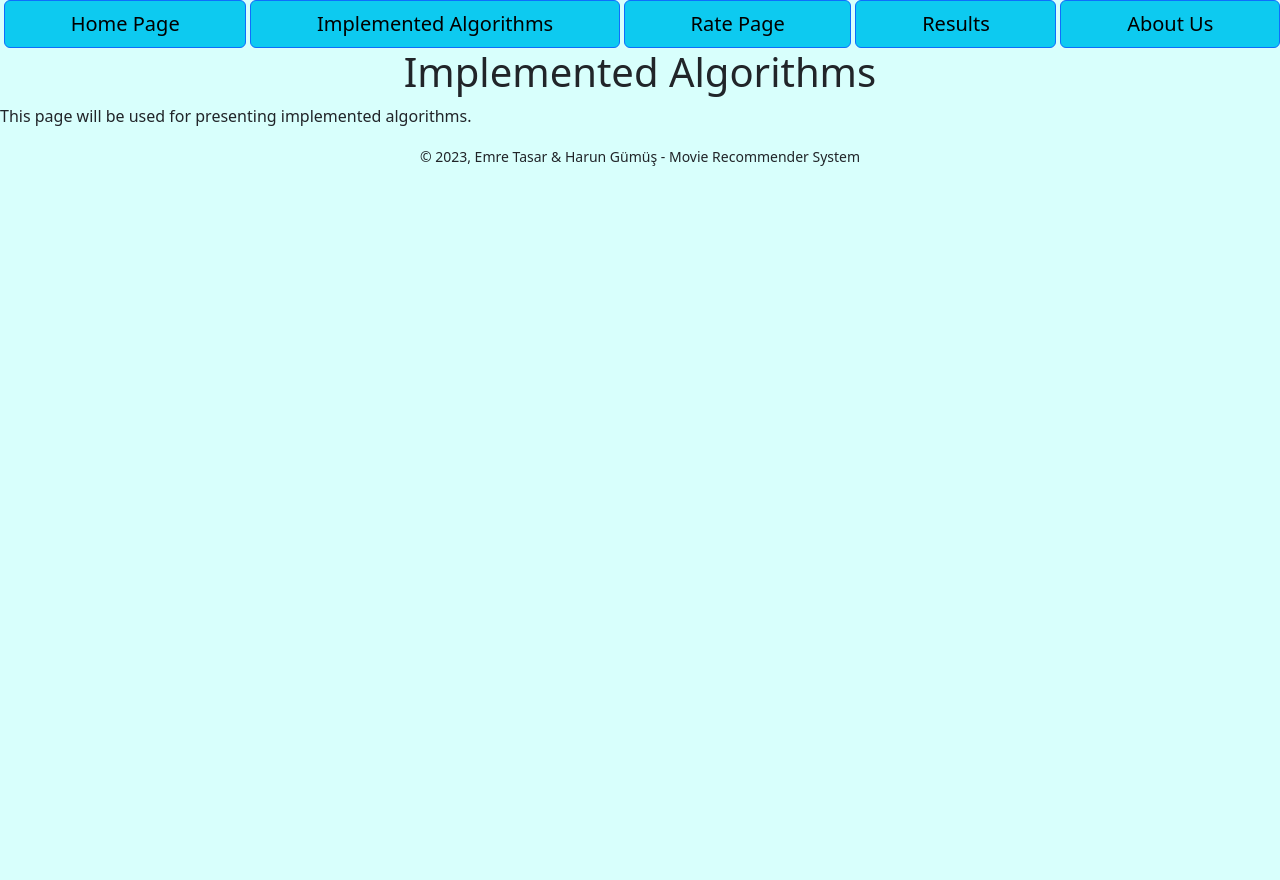
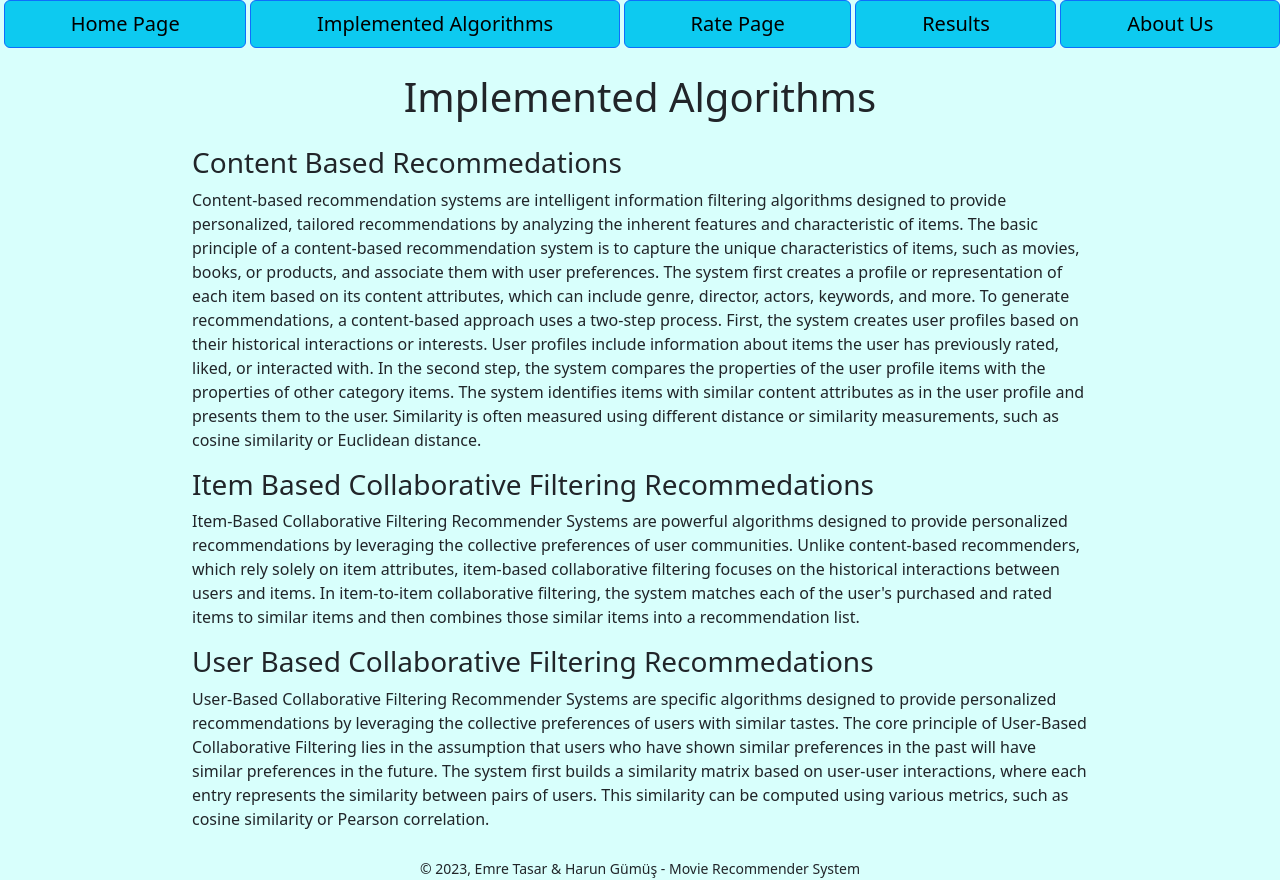
Before and after one commit to emretasar/MovieRecommenderSystem, a Flask app: page /algorithms in a window 1280 px wide. Before the commit the page ends 166 px from the top, so only its background shows below. Run offline with Flask 3, Linux system fonts and the light colour scheme; some libraries are stand-ins or nearby versions.

Commit message:
Minor bug fixes

```diff
--- a/config.py
+++ b/config.py
@@ -3,5 +3,5 @@ PORT = 8080
 
 MYSQL_HOST = 'localhost'
 MYSQL_USER = 'root'
-MYSQL_PASSWORD = ''
+MYSQL_PASSWORD = 'Kr3yW4gH2t'
 MYSQL_DB = 'movies'
--- a/static/style.css
+++ b/static/style.css
@@ -1,35 +1,29 @@
 body {
-    background-color: #9BE8D8;
-    background-color: #C1ECE4;
-    background-color: #A7ECEE;
     background-color: #d8fffc;
 
 }
 
 h1 {
     text-align: center;
+    margin-top: 25px;
+    margin-bottom: 25px;
+}
+
+.recommendations {
+    margin-left: 5%;
 }
 
 footer {
     text-align: center;
 }
 
-.about-emre, .about-harun{
-    text-align: center;
-    margin-left: 10%;
-    margin-right: 10%;
+.about-emre, .about-harun, .implemented-algorithms, .intro{
+    margin-left: 15%;
+    margin-right: 15%;
     margin-bottom: 25px;
 }
 
-.intro{
-    text-align: center;
-    margin-left: 10%;
-    margin-right: 10%;
-}
-
 .card {
-    background-color: #B0DAFF;
-    background-color: #F6F1F1;
     background-color: #ECF9FF;
     margin-bottom: 5px;
 }
--- a/templates/algorithms.html
+++ b/templates/algorithms.html
@@ -3,8 +3,14 @@
 {% block content %}
 
     <h1>Implemented Algorithms</h1>
-    <p>This page will be used for presenting implemented algorithms.</p>
-
+    <div class="implemented-algorithms">
+        <h3>Content Based Recommedations</h3>
+        <p>Content-based recommendation systems are intelligent information filtering algorithms designed to provide personalized, tailored recommendations by analyzing the inherent features and characteristic of items. The basic principle of a content-based recommendation system is to capture the unique characteristics of items, such as movies, books, or products, and associate them with user preferences. The system first creates a profile or representation of each item based on its content attributes, which can include genre, director, actors, keywords, and more. To generate recommendations, a content-based approach uses a two-step process. First, the system creates  user profiles based on their historical interactions or interests. User profiles include information about items the user has previously rated, liked, or interacted with. In the second step, the system compares the properties of  the user profile items with the properties of other category items. The system identifies items with similar content attributes as in the user profile and presents them to the user. Similarity is often measured using different distance or similarity measurements, such as cosine similarity or Euclidean distance.</p>
+        <h3>Item Based Collaborative Filtering Recommedations</h3>
+        <p>Item-Based Collaborative Filtering Recommender Systems are powerful algorithms designed to provide personalized recommendations by leveraging the collective preferences of user communities. Unlike content-based recommenders, which rely solely on item attributes, item-based collaborative filtering focuses on the historical interactions between users and items. In item-to-item collaborative filtering, the system matches each of the user's purchased and rated items to similar items and then combines those similar items into a recommendation list. </p>
+        <h3>User Based Collaborative Filtering Recommedations</h3>
+        <p>User-Based Collaborative Filtering Recommender Systems are specific algorithms designed to provide personalized recommendations by leveraging the collective preferences of users with similar tastes.  The core principle of User-Based Collaborative Filtering lies in the assumption that users who have shown similar preferences in the past will have similar preferences in the future. The system first builds a similarity matrix based on user-user interactions, where each entry represents the similarity between pairs of users. This similarity can be computed using various metrics, such as cosine similarity or Pearson correlation.</p>
+    </div>
 
 
 {% endblock %}
--- a/utilities.py
+++ b/utilities.py
@@ -2,6 +2,7 @@ import pandas as pd
 import datetime
 from MovieLens import MovieLens
 from scipy.interpolate import interp1d
+import numpy as np
 
 
 def LoadMovieLensData():
@@ -51,10 +52,11 @@ def rating_mapper(min_val, max_val, movies):
 
     min_rating = movies[-1][1]
     max_rating = movies[0][1]
-    mapper = interp1d([min_rating, max_rating],[min_val,max_val], fill_value="extrapolate")
+    mapper = interp1d([min_rating, max_rating], [min_val, max_val], fill_value="extrapolate")
+
     for movie in movies:
         movie_name = movie[0]
-        mapped_movie_rating = mapper(movie[1])
+        mapped_movie_rating = np.clip(mapper(movie[1]), min_val, max_val)  # Clip values within the desired range
         mapped_movies.append((movie_name, mapped_movie_rating))
 
     return mapped_movies
--- a/views.py
+++ b/views.py
@@ -5,8 +5,10 @@ import server
 from ContentBasedAlgo import ContentBasedAlgorithm
 from ItemBasedCollaborativeFilteringAlgo import ItemBasedCollaborativeFilteringAlgorithm
 from UserBasedCollaborativeFilteringAlgo import UserBasedCollaborativeFilteringAlgorithm
+from Recommendations import Recommendations
 from collections import defaultdict
 from operator import itemgetter
+
 
 
 def home_page():
@@ -61,17 +63,22 @@ def get_recommendations_page():
 
 
         recommended_movies = defaultdict()
+        recommendations_dict = {}
 
-        ContentBasedAlgo = ContentBasedAlgorithm(movie_lens=ml, dataset=evaluationData, rankings=rankings, test_subject=newUserId, k=3)
+        ContentBasedAlgo = ContentBasedAlgorithm(movie_lens=ml, dataset=evaluationData, rankings=rankings, test_subject=newUserId, k=10)
         content_based_recommendations = ContentBasedAlgo.predict()
         content_based_recommendations = rating_mapper(0, 5, content_based_recommendations)
 
+        recommendations_dict["content_based_recs"] = content_based_recommendations[:25]
+
         recommended_movies = movieAddUpdate(recommended_movies, content_based_recommendations)
 
-        ItemBasedCollaborativeFilteringAlgo = ItemBasedCollaborativeFilteringAlgorithm(movie_lens=ml, test_subject=str(newUserId), k=3, sim_options=sim_options)
+        ItemBasedCollaborativeFilteringAlgo = ItemBasedCollaborativeFilteringAlgorithm(movie_lens=ml, test_subject=str(newUserId), k=7, sim_options=sim_options)
         ItemBasedCollaborativeFilteringAlgo.fit()
         item_based_recommendations = ItemBasedCollaborativeFilteringAlgo.predict()
         item_based_recommendations = rating_mapper(0, 5, item_based_recommendations)
+
+        recommendations_dict["item_based_collaborative_recs"] = item_based_recommendations[:25]
 
         recommended_movies = movieAddUpdate(recommended_movies, item_based_recommendations)
 
@@ -81,13 +88,21 @@ def get_recommendations_page():
         user_based_recommendations = UserBasedCollaborativeFilteringAlgo.predict()
         user_based_recommendations = rating_mapper(0, 5, user_based_recommendations)
 
+        recommendations_dict["user_based_collaborative_recs"] = user_based_recommendations[:25]
+
         recommended_movies = movieAddUpdate(recommended_movies, user_based_recommendations)
 
         recommended_movies = sorted(recommended_movies.items(), key=itemgetter(1), reverse=True)
         recommended_movies = [(movie[0], movie[1]/3) for movie in recommended_movies]
+        recommended_movies = rating_mapper(0, 5, recommended_movies)
 
+        recommendations_dict["sum_recommendations"] = recommended_movies[:25]
 
-        return render_template("get_recommendations.html", sum_recs=recommended_movies)
+        recommendations = Recommendations(recommendations_dict)
+        recommendations.clearNoise()
+        recommendations_dict = recommendations.getRecommendations()
+
+        return render_template("get_recommendations.html", all_recommendations=recommendations_dict)
 
 
 def results_page():
```
Also changed, not shown: ContentBasedAlgo.py (+3 -4 lines), MovieLens.py (+0 -18 lines), Recommendations.py (added, +19 -0 lines), templates/get_recommendations.html (+26 -8 lines).
